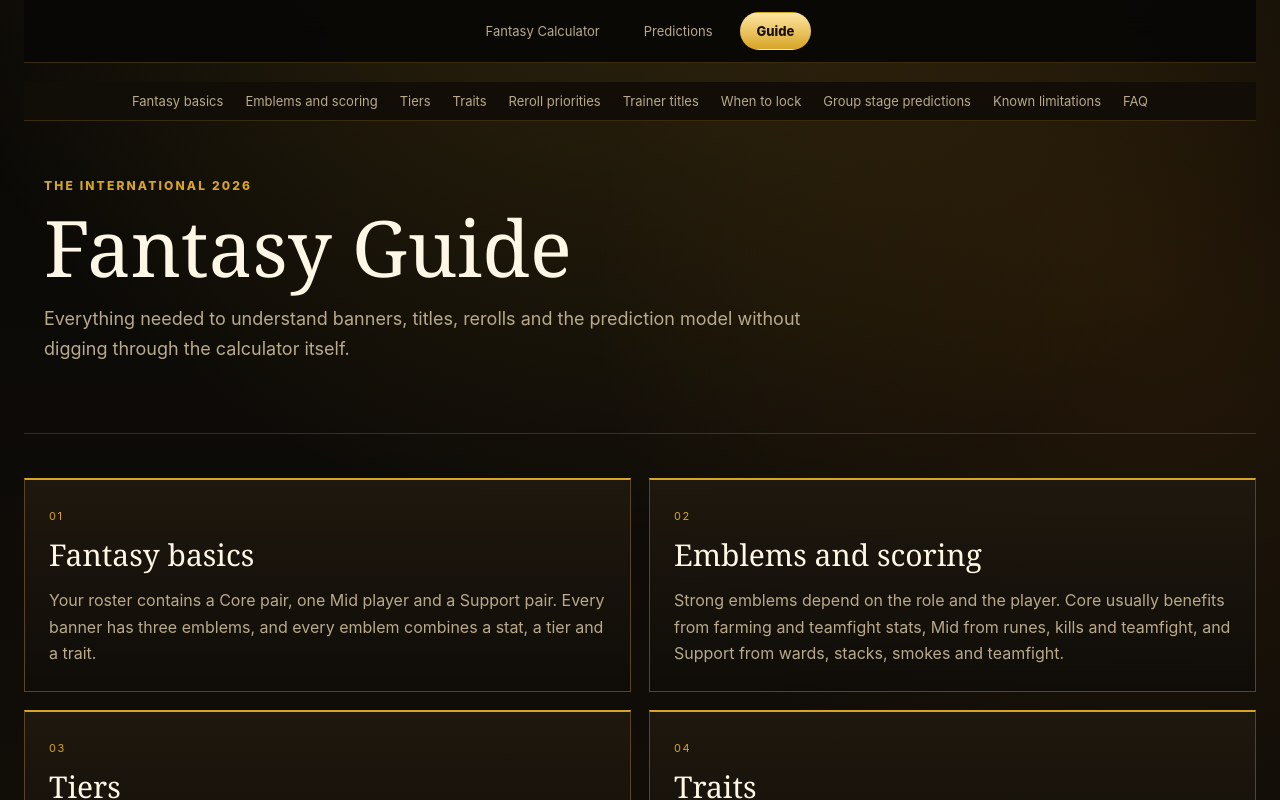
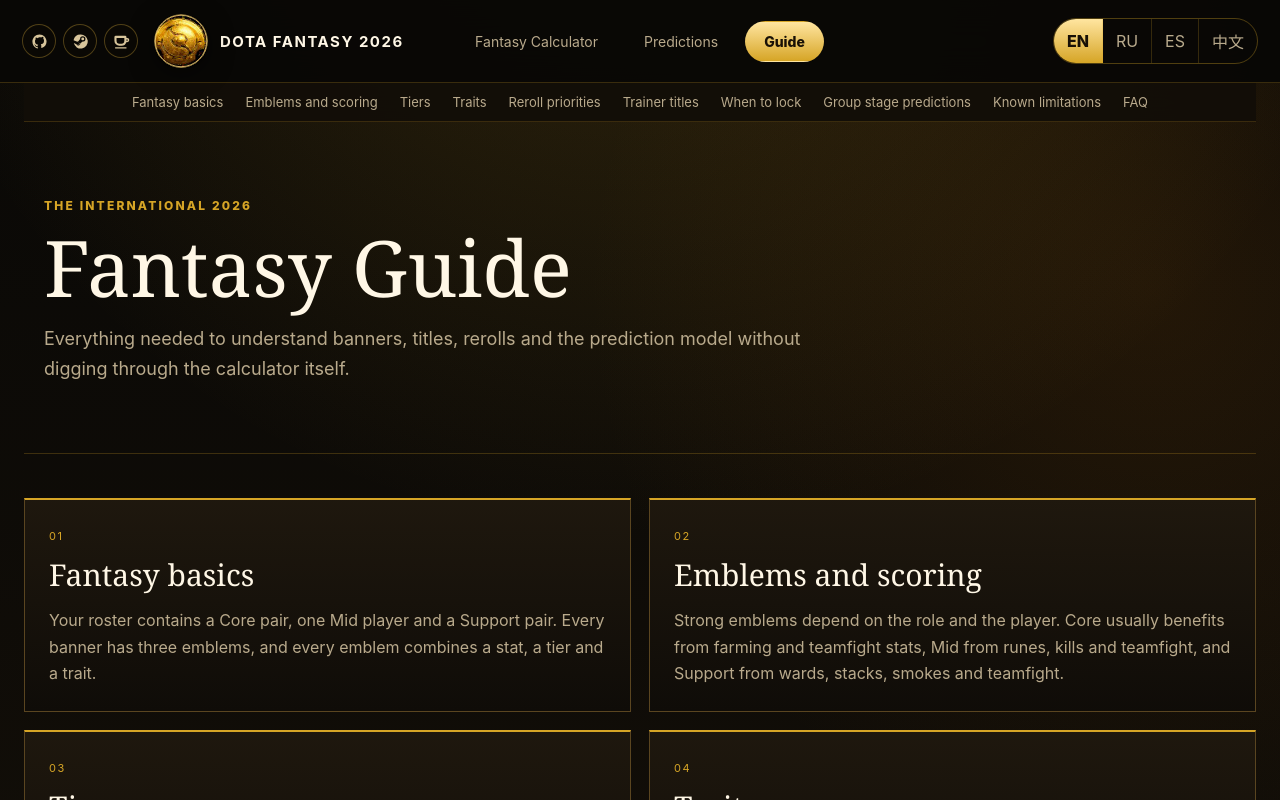
Before and after one commit to Kadadji1/dota2-fantasy-optimizer-2026, a Next.js app: page /guide in a window 1280 px wide. Shown: the top 800 px of the page. Built offline with nearby package versions, Linux system fonts and the light colour scheme.

Commit message:
Use shared header on guide page

```diff
--- a/app/guide/page.tsx
+++ b/app/guide/page.tsx
@@ -1,5 +1,5 @@
 import type { Metadata } from "next";
-import Link from "next/link";
+import SiteHeader from "../../components/SiteHeader";
 
 export const metadata: Metadata = {
   title: "TI2026 Fantasy Guide",
@@ -22,15 +22,9 @@ const sections = [
 
 export default function GuidePage() {
   return (
+    <>
+      <SiteHeader active="guide" />
       <main className="site-shell guide-page">
-      <div className="homepage-tabs-wrap page-primary-nav-wrap">
-        <nav className="homepage-tabs primary-page-tabs" aria-label="Primary navigation">
-          <Link href="/">Fantasy Calculator</Link>
-          <Link href="/predictions">Predictions</Link>
-          <Link href="/guide" className="active">Guide</Link>
-        </nav>
-      </div>
-
         <div className="section-nav-wrap">
           <nav className="section-nav" aria-label="Guide navigation">
             {sections.map((section) => <a key={section.id} href={`#${section.id}`}>{section.title}</a>)}
@@ -53,5 +47,6 @@ export default function GuidePage() {
           ))}
         </section>
       </main>
+    </>
   );
 }
```
Lines whose indentation alone changed are shown as unchanged.
